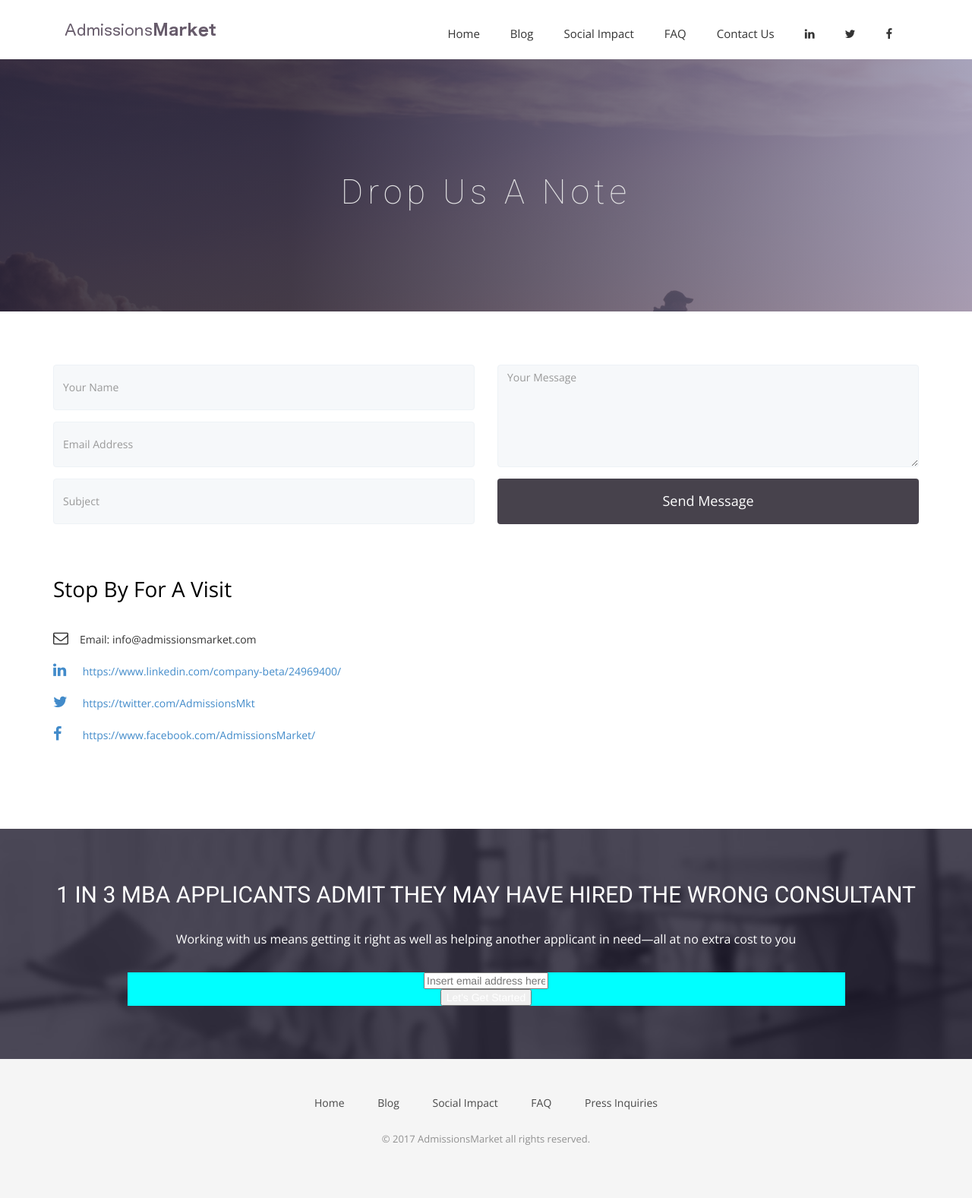
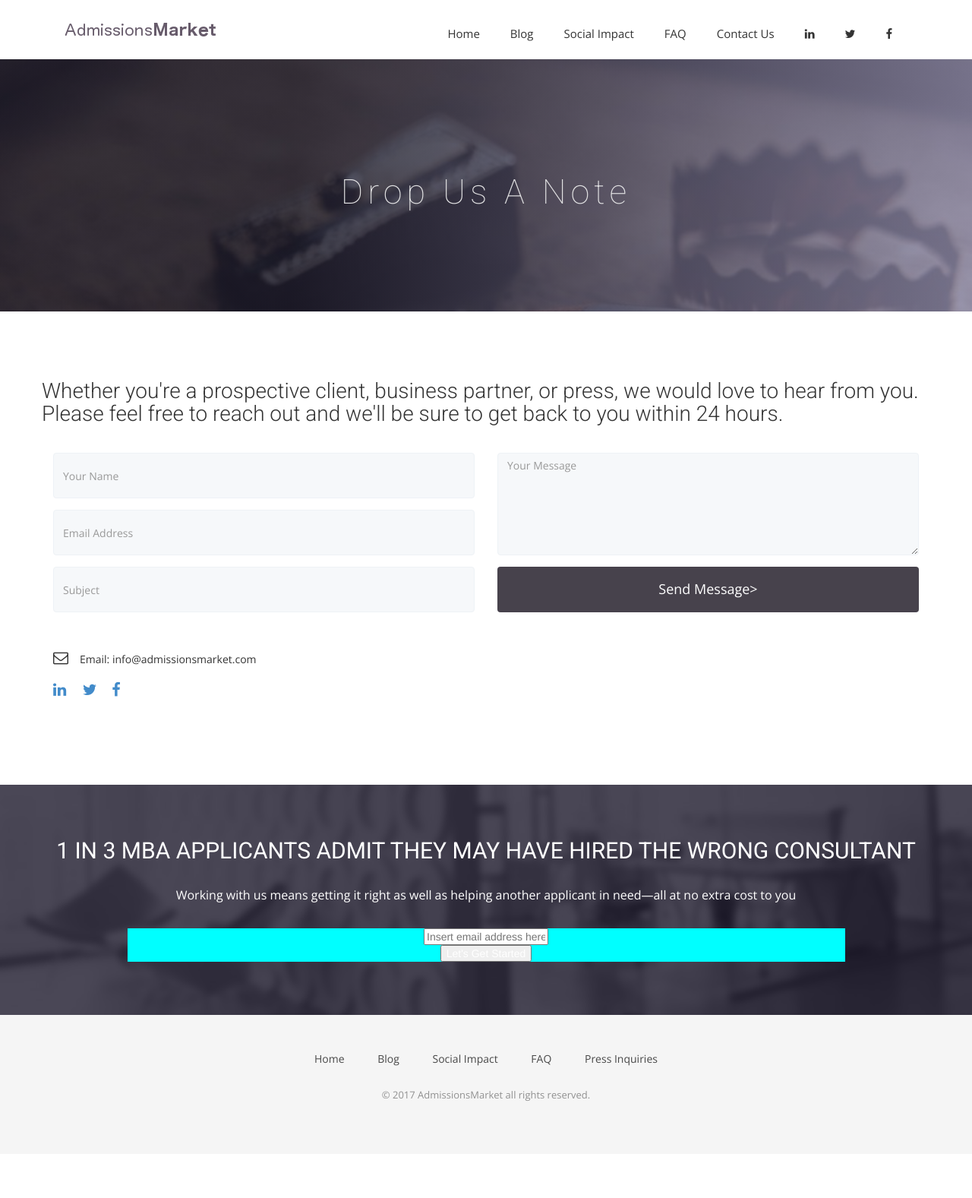
Before and after one commit to dsardi/Eric-Natelson.github.io, a Jekyll site: the page built from contact.html, in a window 1280 px wide. Shown: the whole page at 76% size. Built offline with Jekyll 4.4.1, drawn with Linux system fonts in a browser that asks for light colours; nearby versions of some CDN libraries; some web fonts are replaced; comment, search, counter and statistics services are not loaded; after the commit the page ends 1519 px from its top, so only the background shows below that.

Commit message:
Added new header pics for each page. took out links to social media (icons are hyperlinked). Made quant section lowercase. Activated Social Impact page

```diff
--- a/FAQ.html
+++ b/FAQ.html
@@ -5,7 +5,7 @@
 ---
 
     <!-- Slider Start -->
-<section id="global-header">
+<section id="faq-header">
     <div class="container">
         <div class="row">
             <div class="col-md-12 col-sm-12">
--- a/_includes/header.html
+++ b/_includes/header.html
@@ -23,7 +23,7 @@
               <ul class="nav navbar-nav navbar-right">
                 <li><a href="{{ site.baseurl }}/">Home</a></li>
                 <li><a href="{{ site.baseurl }}/blog">Blog</a></li>
-                <li><a href="#">Social Impact</a></li>
+                <li><a href="{{ site.baseurl }}/socialimpact">Social Impact</a></li>
                 <li><a href="{{ site.baseurl }}/FAQ">FAQ</a></li>
                 <li><a href="{{ site.baseurl }}/contact">Contact Us</a></li>
                 <li>
--- a/contact.html
+++ b/contact.html
@@ -5,7 +5,7 @@
 ---
 
 <!-- Slider Start -->
-<section id="global-header">
+<section id="contactpg-header">
   <div class="container">
     <div class="row">
       <div class="col-md-12">
@@ -16,10 +16,12 @@
     </div>
   </div>
 </section>
+
 <!-- contact form start -->
 <section id="contact-form">
   <div class="container">
     <div class="row">
+      <h3 style="padding-bottom:25px;">Whether you're a prospective client, business partner, or press, we would love to hear from you. Please feel free to reach out and we'll be sure to get back to you within 24 hours.</h2>
       <div class="col-md-6 col-sm-12">
         <div class="block">
           <form>
@@ -37,11 +39,11 @@
       </div>
       <div class="col-md-6 col-sm-12">
         <div class="block">
-          <form>
+          <form >
             <div class="form-group-2">
               <textarea class="form-control" rows="3" placeholder="Your Message"></textarea>
             </div>
-            <button class="btn btn-default" type="submit">Send Message</button>
+            <button class="btn btn-default" type="submit">Send Message></button>
           </form>
         </div>
       </div>
@@ -49,19 +51,14 @@
     <div id="contact-box" class="row">
       <div class="col-md-6 col-sm-12">
         <div class="block">
-          <h2>Stop By For A Visit</h2>
           <ul class="address-block">
             <li>
               <i class="fa fa-envelope-o"></i>Email: info@admissionsmarket.com
             </li>
             <li>
-              <a href="https://www.linkedin.com/company-beta/24969400/" target="_blank"><i class="fa fa-linkedin" target="_blank"></i> https://www.linkedin.com/company-beta/24969400/</a>
-            </li>
-            <li>
-              <a href="https://twitter.com/AdmissionsMkt" target="_blank"><i class="fa fa-twitter"></i> https://twitter.com/AdmissionsMkt</a>
-            </li>
-            <li>
-              <a href="https://www.facebook.com/AdmissionsMarket" target="_blank"><i class="fa fa-facebook" target="_blank"></i> https://www.facebook.com/AdmissionsMarket/</a>
+              <a href="https://www.linkedin.com/company-beta/24969400/" target="_blank"><i class="fa fa-linkedin" target="_blank"></i></a>
+              <a href="https://twitter.com/AdmissionsMkt" target="_blank"><i class="fa fa-twitter"></i></a>
+              <a href="https://www.facebook.com/AdmissionsMarket" target="_blank"><i class="fa fa-facebook" target="_blank"></i></a>
             </li>
           </ul>
         </div>
--- a/css/airspace.css
+++ b/css/airspace.css
@@ -448,6 +448,94 @@
 }
 
 /*--
+	FAQ Page Start
+--*/
+#faq-header {
+  background: url("../img/messytable.jpg") no-repeat;
+  background-size: cover;
+  padding-top: 150px;
+  padding-bottom: 107px;
+  position: relative;
+  background-attachment: fixed;
+}
+#faq-header:before {
+  content: "";
+  position: absolute;
+  left: 0;
+  top: 0;
+  bottom: 0;
+  right: 0;
+  width: 100%;
+  height: 100%;
+  background: linear-gradient(to left, #928dab, #1f1c2c 70%);
+  opacity: 0.8;
+}
+#faq-header .block {
+  color: #E3E3E4;
+  margin: 0 auto;
+  padding-left: 0px;
+  text-align: center;
+}
+#faq-header .block h1 {
+  font-weight: 100;
+  font-size: 45px;
+  letter-spacing: 6px;
+  padding-bottom: 15px;
+  margin-top: 0;
+  text-transform: capitalize;
+}
+#faq-header .block p {
+  font-size: 16px;
+  font-weight: 300;
+  letter-spacing: 1px;
+  word-spacing: 3px;
+}
+
+/*--
+	Social Impact Start
+--*/
+#si-header {
+  background: url("../img/Openbook.jpg") no-repeat;
+  background-size: cover;
+  padding-top: 150px;
+  padding-bottom: 107px;
+  position: relative;
+  background-attachment: fixed;
+}
+#si-header:before {
+  content: "";
+  position: absolute;
+  left: 0;
+  top: 0;
+  bottom: 0;
+  right: 0;
+  width: 100%;
+  height: 100%;
+  background: linear-gradient(to left, #928dab, #1f1c2c 70%);
+  opacity: 0.8;
+}
+#si-header .block {
+  color: #E3E3E4;
+  margin: 0 auto;
+  padding-left: 0px;
+  text-align: center;
+}
+#si-header .block h1 {
+  font-weight: 100;
+  font-size: 45px;
+  letter-spacing: 6px;
+  padding-bottom: 15px;
+  margin-top: 0;
+  text-transform: capitalize;
+}
+#si-header .block p {
+  font-size: 16px;
+  font-weight: 300;
+  letter-spacing: 1px;
+  word-spacing: 3px;
+}
+
+/*--
 	Blog-work Start
 --*/
 #blog-header {
@@ -485,6 +573,50 @@
   text-transform: capitalize;
 }
 #blog-header .block p {
+  font-size: 16px;
+  font-weight: 300;
+  letter-spacing: 1px;
+  word-spacing: 3px;
+}
+
+/*--
+	Contact Us Page Start
+--*/
+#contactpg-header {
+  background: url("../img/Pencil.jpg") no-repeat;
+  background-size: cover;
+  padding-top: 150px;
+  padding-bottom: 107px;
+  position: relative;
+  background-attachment: fixed;
+}
+#contactpg-header:before {
+  content: "";
+  position: absolute;
+  left: 0;
+  top: 0;
+  bottom: 0;
+  right: 0;
+  width: 100%;
+  height: 100%;
+  background: linear-gradient(to left, #928dab, #1f1c2c 70%);
+  opacity: 0.8;
+}
+#contactpg-header .block {
+  color: #E3E3E4;
+  margin: 0 auto;
+  padding-left: 0px;
+  text-align: center;
+}
+#contactpg-header .block h1 {
+  font-weight: 100;
+  font-size: 45px;
+  letter-spacing: 6px;
+  padding-bottom: 15px;
+  margin-top: 0;
+  text-transform: capitalize;
+}
+#contactpg-header .block p {
   font-size: 16px;
   font-weight: 300;
   letter-spacing: 1px;
```
Also changed, not shown: index.html (+5 -5 lines), socialimpact.html (added, +18 -0 lines), img/Openbook.jpg (added), img/Pencil.jpg (added), img/messytable.jpg (added).
